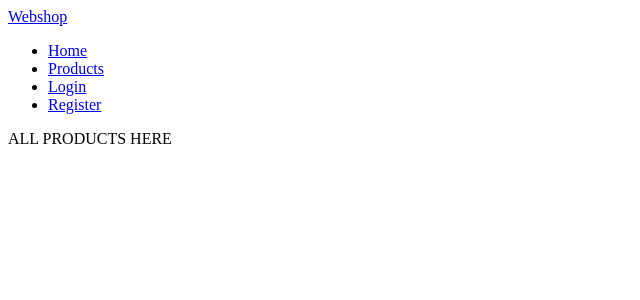
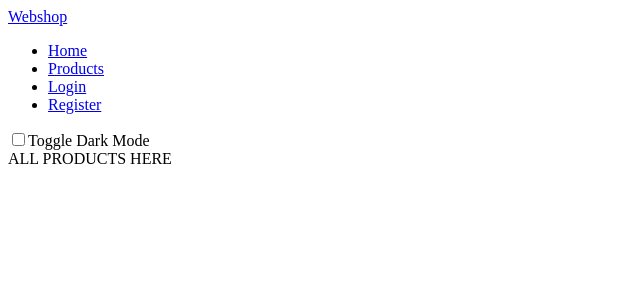
Before and after one commit to sergeirudz/Spring-07-2023, a Nuxt app in the folder webshop-vuejs/: page /products in a window 1280 px wide. Shown: the top 300 px of the page, without its empty margins (0-640 px from the left). Built offline with nearby package versions, Linux system fonts and the light colour scheme.

Commit message:
webshop add darkMode toggle composable

```diff
--- a/webshop-vuejs/components/Nav.vue
+++ b/webshop-vuejs/components/Nav.vue
@@ -1,8 +1,12 @@
+<script setup lang="ts">
+const { isDarkMode, toggleDarkMode } = useDarkMode();
+</script>
+
 <template>
   <nav class="">
     <div class="">
       <NuxtLink class="" to="/">Webshop</NuxtLink>
-      <div class="" id="navbarSupportedContent">
+      <div class="" id="">
         <ul class="">
           <li class="">
             <NuxtLink to="/" class="" activeClass="">Home</NuxtLink>
@@ -17,6 +21,15 @@
             <NuxtLink to="/register" class="" activeClass="">Register</NuxtLink>
           </li>
         </ul>
+        <div>
+          <input
+            type="checkbox"
+            v-model="isDarkMode"
+            @click="toggleDarkMode()"
+            id="toggleDarkMode"
+          />
+          <label for="toggleDarkMode">Toggle Dark Mode</label>
+        </div>
       </div>
     </div>
   </nav>
--- /dev/null
+++ b/webshop-vuejs/composables/useDarkMode.ts
@@ -0,0 +1,14 @@
+const useDarkMode = () => {
+  const isDarkMode = useState('darkMode', () => false);
+
+  const toggleDarkMode = () => {
+    isDarkMode.value = !isDarkMode.value;
+  };
+
+  return {
+    isDarkMode,
+    toggleDarkMode,
+  };
+};
+
+export default useDarkMode;
--- a/webshop-vuejs/layouts/custom.vue
+++ b/webshop-vuejs/layouts/custom.vue
@@ -1,5 +1,13 @@
+<script setup lang="ts">
+const { isDarkMode } = useDarkMode();
+</script>
+
 <template>
-  <div>
+  <div
+    :style="
+      isDarkMode ? { backgroundColor: 'black' } : { backgroundColor: 'white' }
+    "
+  >
     <Nav />
     <slot />
   </div>
--- a/webshop-vuejs/pages/index.vue
+++ b/webshop-vuejs/pages/index.vue
@@ -1,16 +1,23 @@
+<script setup lang="ts">
+const title = ref('Webshop');
+const description = ref('Webshop');
+
+useHead({
+  title,
+  htmlAttrs: {
+    lang: 'en',
+  },
+  meta: [
+    {
+      name: 'description',
+      content: description,
+    },
+  ],
+});
+</script>
+
 <template>
   <div>
-    <Html :lang="dynamic > 50 ? 'en-GB' : 'en-US'">
-      <Head>
-        <Title>Webshop </Title>
-        <Meta name="description" content="My page is cool" />
-        <!-- <Link
-          rel="preload"
-          href="https://www.iconpacks.net/"
-          as="script"
-        /> -->
-      </Head>
-    </Html>
     <div class="container">
       <h1>Webshop</h1>
       <NuxtLink to="/products">View Products</NuxtLink>
--- a/webshop-vuejs/pages/products/index.vue
+++ b/webshop-vuejs/pages/products/index.vue
@@ -1,16 +1,5 @@
 <template>
   <div>
-    <Html lang="en-US">
-      <Head>
-        <Title>All Products</Title>
-        <Meta name="description" content="Webshop" />
-        <!-- <Link
-          rel="preload"
-          href="https://www.iconpacks.net/icons/2/free-sad-face-icon-2691-thumb.png"
-          as="script"
-        /> -->
-      </Head>
-    </Html>
     <NuxtLayout name="custom">
       <div class="container">ALL PRODUCTS HERE</div>
     </NuxtLayout>
```
